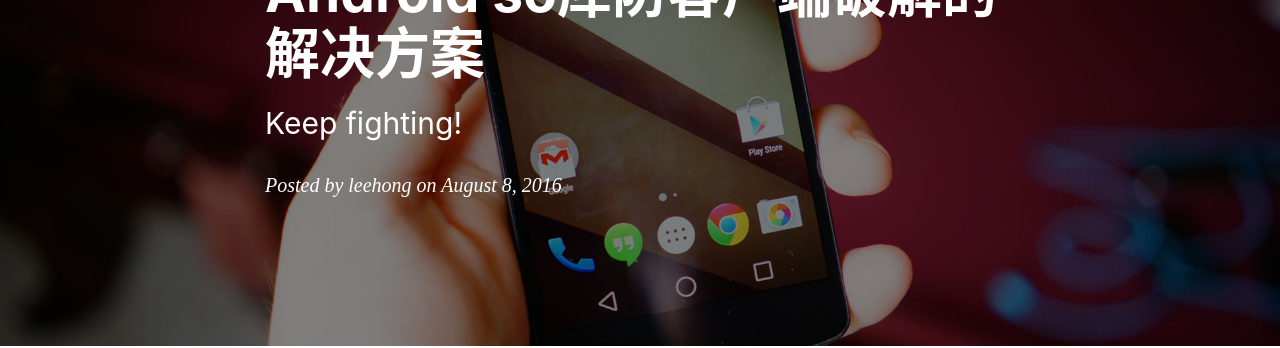
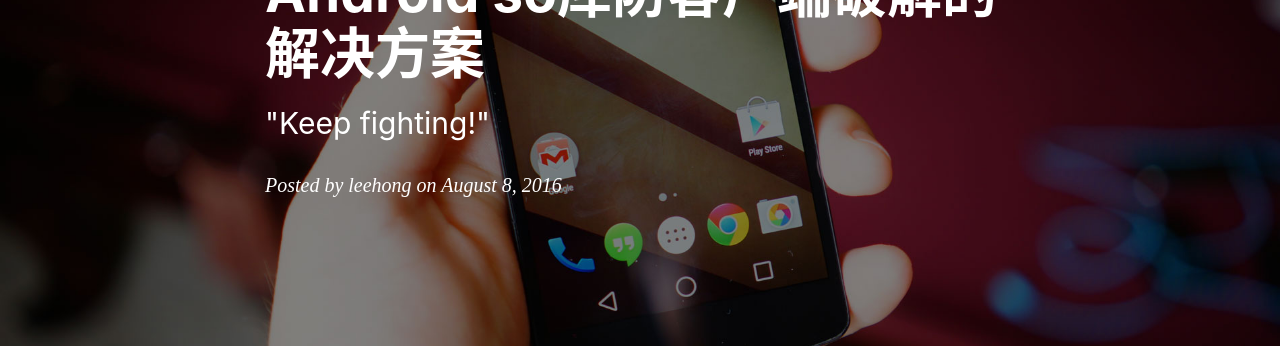
Before and after one commit to leehong2005/leehong2005.github.io, a Jekyll site: the page built from _posts/2016-08-08-android-so-signature-check.md, in a window 1280 px wide and 900 px high. Shown: the part 237-585 px from the top of the window. Built offline with Jekyll 4.4.1, drawn with Linux system fonts in a browser that asks for light colours; comment, search, counter and statistics services are not loaded.

```diff
--- a/_posts/2016-08-08-android-so-signature-check.md
+++ b/_posts/2016-08-08-android-so-signature-check.md
@@ -1,7 +1,7 @@
 ---
 layout:     post
 title:      "Android so库防客户端破解的解决方案"
-subtitle:   "Keep fighting!"
+subtitle:   " \"Keep fighting!\" "
 date:       2016-08-08 12:00:00
 author:     "leehong"
 header-img: "img/post-bg-android.jpg"
```
